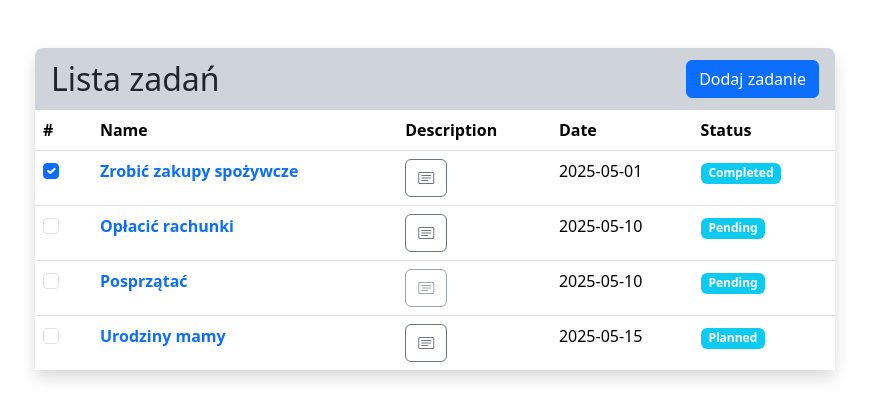
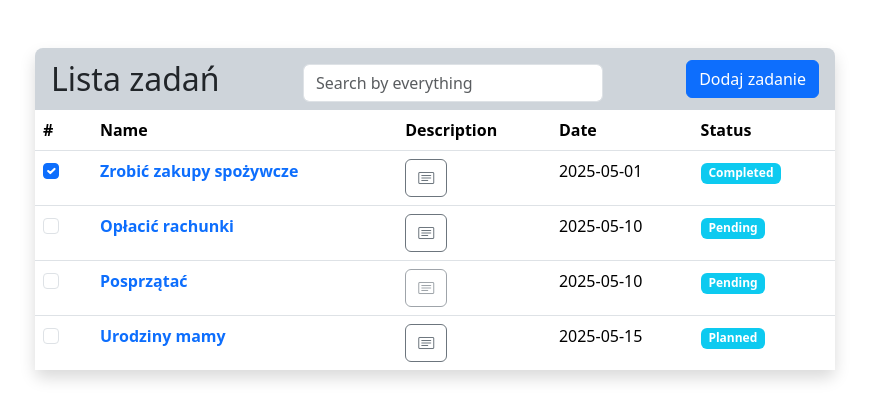
Before and after one commit to Bklzn/angular-simple-todo, an Angular app: page / in a window 1280 px wide. Shown: the top 420 px of the page, without its empty margins (205-1074 px from the left). Built offline with nearby package versions, Linux system fonts and the light colour scheme.

Commit message:
add input searching

```diff
--- a/src/app/app.component.html
+++ b/src/app/app.component.html
@@ -1,6 +1,13 @@
 <div class="container bg-dark-subtle rounded-3 shadow p-0 pt-2 mt-5">
   <div class="d-flex justify-content-between p-3 py-1">
     <h1 class="fs-2">Lista zadań</h1>
+    <input
+      type="text"
+      class="form-control m-auto"
+      style="max-width: 300px"
+      placeholder="Search by everything"
+      (input)="onInputSearch($event)"
+    />
     <app-todo-add-form></app-todo-add-form>
   </div>
   <table class="table rounded-3 m-0">
@@ -15,7 +22,7 @@
       </tr>
     </thead>
     <tbody>
-      @for (task of tasks(); track $index) {
+      @for (task of tasks(); track $index) { @if (isInFilter(task)) {
       <tr
         app-todo-item
         [task]="task"
@@ -51,7 +58,7 @@
           </div>
         </td>
       </tr>
-      }
+      } }
     </tbody>
   </table>
 </div>
--- a/src/app/app.component.ts
+++ b/src/app/app.component.ts
@@ -3,8 +3,9 @@ import { Title } from '@angular/platform-browser';
 import { TodoService } from './services/todo.service';
 import { TodoAddFormComponent } from './components/todo-add-form/todo-add-form.component';
 import { NgClass } from '@angular/common';
-import { Component, effect, inject } from '@angular/core';
+import { Component, effect, inject, signal } from '@angular/core';
 import { NgbCollapseModule, NgbTooltip } from '@ng-bootstrap/ng-bootstrap';
+import { Todo } from './model/todo.type';
 
 @Component({
   selector: 'app-root',
@@ -24,10 +25,26 @@ export class AppComponent {
   todoService = inject(TodoService);
   tasks = this.todoService.tasks;
   isCollapsed = this.todoService.isCollapsed;
+  filterInput = signal('');
 
   constructor(private titleService: Title) {
     effect(() => {
       this.titleService.setTitle(this.title);
     });
   }
+
+  onInputSearch(event: Event) {
+    this.filterInput.set(
+      (event.target as HTMLInputElement).value.toLowerCase()
+    );
+  }
+  isInFilter(task: Todo) {
+    if (this.filterInput().length < 3) return true;
+    return (
+      task.name.toLowerCase().includes(this.filterInput()) ||
+      task.description?.toLowerCase().includes(this.filterInput()) ||
+      task.date.toLowerCase().includes(this.filterInput()) ||
+      task.status.toLowerCase().includes(this.filterInput())
+    );
+  }
 }
```
